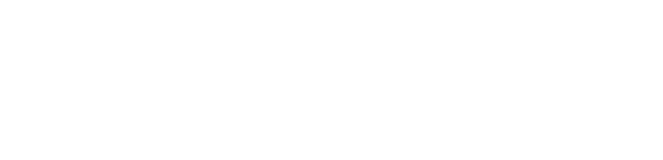
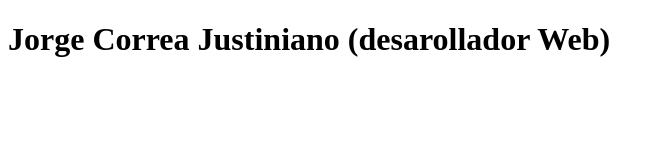
Before and after one commit to GeorgesConstCoder/bimIFC, a plain HTML site: page index.html in a window 1280 px wide. Shown: the whole page, without its empty margins (0-663 px from the left). Drawn offline with Linux system fonts and the light colour scheme.

Commit message:
Anadiendo titulo

```diff
--- a/index.html
+++ b/index.html
@@ -8,5 +8,8 @@
 </head>
 <body>
     <script src="index.js"></script>
+    <header>
+        <h1 class="titulo">Jorge Correa Justiniano <span>(desarollador Web)</span></h1>
+    </header>
 </body>
 </html>
```
